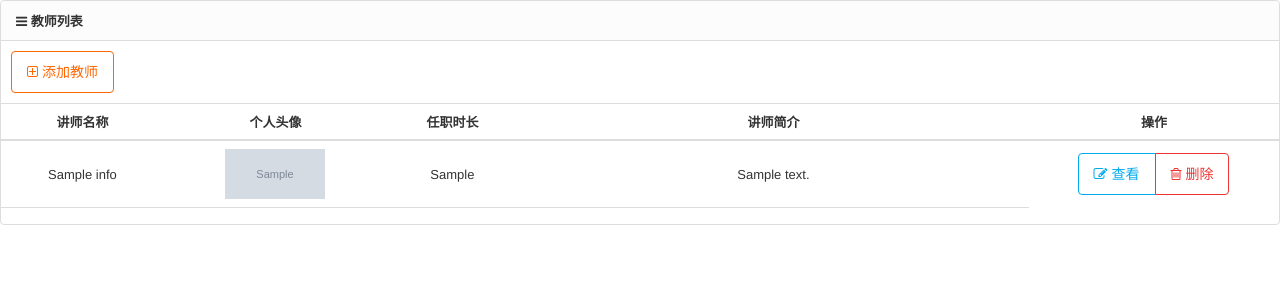
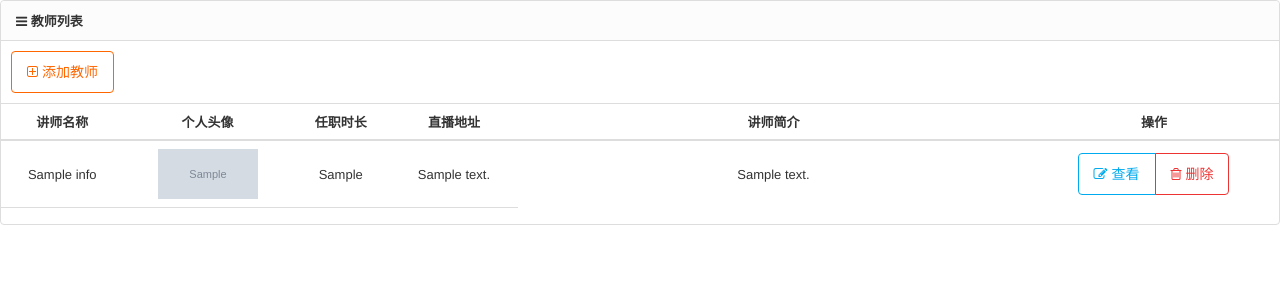
Before and after one commit to duzejundouyaer/-, a Yii app: template advanced/frontend/views/teacher/teacher_list.php in a window 1280 px wide. Shown: the top 300 px of the page. Run offline with PHP 8.4 and a stand-in for Yii, Linux system fonts and the light colour scheme; the template is opened without the code that fills it: most values are stand-ins (such as "Sample title", 1, 10 or a date in 2020); grey boxes marked "Sample" are stand-in pictures; some libraries are stand-ins or nearby versions.

Commit message:
黄文靖提交

```diff
--- a/advanced/frontend/views/teacher/teacher_list.php
+++ b/advanced/frontend/views/teacher/teacher_list.php
@@ -28,6 +28,7 @@ use yii\widgets\ActiveForm;
       <th>讲师名称</th>
       <th>个人头像</th>
       <th>任职时长</th>
+      <th>直播地址</th>
       <th>讲师简介</th>
       <th width="250">操作</th>
     </tr>
@@ -36,6 +37,7 @@ use yii\widgets\ActiveForm;
       <td><?php echo $value['teacher_name']?></td>
       <td><a href="#"><img src="upload/<?php echo $value['teacher_img']?>" width='100' height='50'  alt=""></a></td>
       <td><?php echo $value['teacher_years']?></td>
+      <td><?php echo $value['teacher_address']?></td>
       <td style="width:40%;"><?php echo $value['teacher_desc']?></td>
       <td>
       <div class="button-group" id="<?php echo $value['teacher_id']?>">
```
